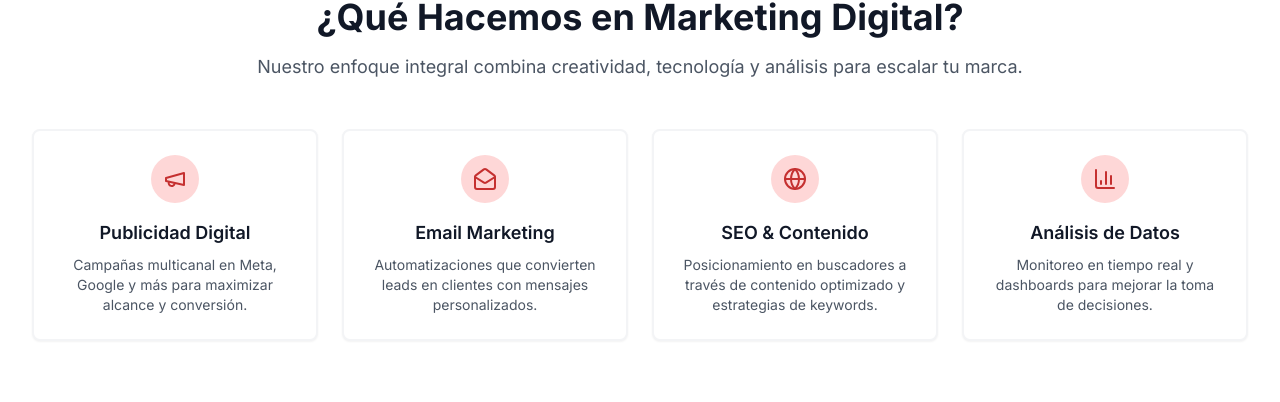
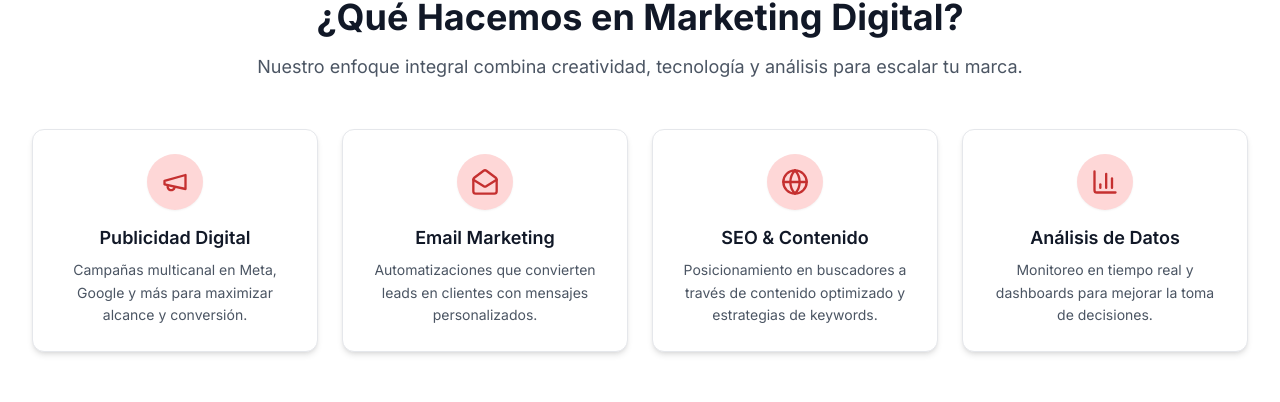
Before and after one commit to AldoRxz/escala-v1, a Next.js app: page /marketing-digital in a window 1280 px wide. Shown: the part 777-1179 px from the top of the page. Built offline with nearby package versions, Linux system fonts and the light colour scheme.

Commit message:
Refactor MarketingOverview component for better structure

```diff
--- a/components/marketing/MarketingOverview.tsx
+++ b/components/marketing/MarketingOverview.tsx
@@ -39,15 +39,16 @@ export default function MarketingOverview() {
           {features.map((item, index) => {
             const Icon = item.icon
             return (
-              <Card key={index} className="border-2 border-gray-100 hover:border-red-600 transition-all shadow-sm">
-                <CardContent className="p-6 text-center">
-                  <div className="w-12 h-12 mx-auto mb-4 bg-red-100 text-red-600 rounded-full flex items-center justify-center">
-                    <Icon className="h-6 w-6" />
-                  </div>
-                  <h3 className="font-semibold text-lg text-gray-900 mb-2">{item.title}</h3>
-                  <p className="text-sm text-gray-600">{item.desc}</p>
-                </CardContent>
-              </Card>
+              <div
+                key={index}
+                className="bg-white p-6 rounded-xl shadow-md border border-gray-200 flex flex-col items-center text-center h-full transform transition duration-300 hover:-translate-y-2 hover:shadow-xl hover:border-red-200"
+              >
+                <div className="w-14 h-14 mb-4 rounded-full bg-red-100 text-red-600 flex items-center justify-center shadow-sm">
+                  <Icon className="h-7 w-7" />
+                </div>
+                <h3 className="text-lg font-semibold text-gray-900 mb-2 leading-snug">{item.title}</h3>
+                <p className="text-sm text-gray-600 leading-relaxed">{item.desc}</p>
+              </div>
             )
           })}
         </div>
```
